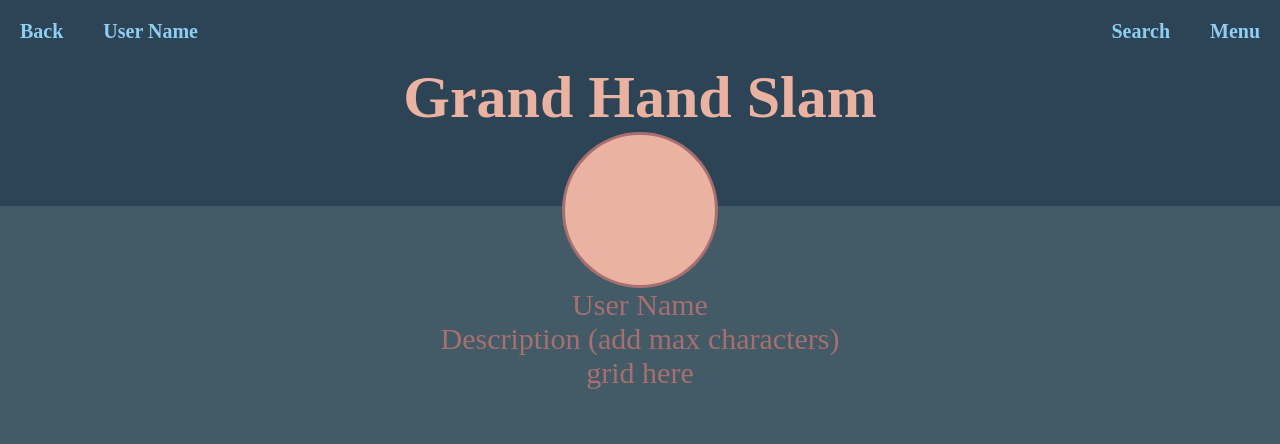
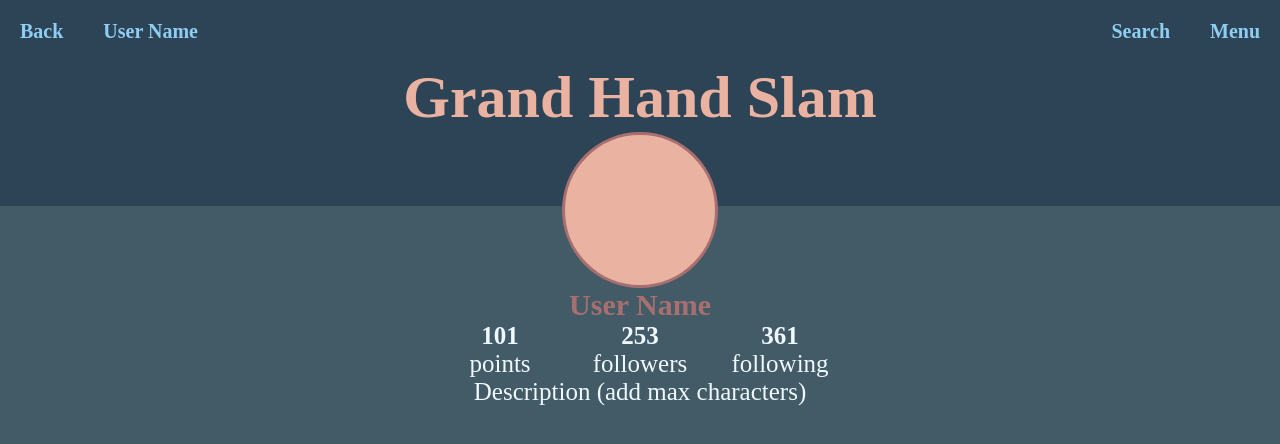
Before and after one commit to Reigningeddie/Grand_Hand_Slam, a React (Create React App) app: page / in a window 1280 px wide. Shown: the top 444 px of the page. Built offline with nearby package versions, Linux system fonts and the light colour scheme.

Commit message:
added grid to home component

```diff
--- a/src/components/home.jsx
+++ b/src/components/home.jsx
@@ -5,9 +5,16 @@ export default function Home() {
     <main className={css.body}>
       <h1 className={css.title}>Grand Hand Slam</h1>
       <p className={css.pic}></p>
-      <p className={css.name}>User Name</p>
+      <h4 className={css.name}>User Name</h4>
+      <p className={css.grid}>
+        <span className={`${css.gSum} ${css.items}`}>101</span>
+        <span className={`${css.gSum} ${css.items}`}>253</span>
+        <span className={`${css.gSum} ${css.items}`}>361</span>
+        <span className={`${css.gName} ${css.items}`}>points</span>
+        <span className={`${css.gName} ${css.items}`}>followers</span>
+        <span className={`${css.gName} ${css.items}`}>following</span>
+      </p>
       <p className={css.dez}>Description (add max characters)</p>
-      <p className={css.grid}>grid here</p>
     </main>
   )
 }
--- a/src/components/home.module.css
+++ b/src/components/home.module.css
@@ -5,7 +5,6 @@
 
 body {
   background-color: #435b66;
-  color: #93b1a6;
 }
 
 .title  {
@@ -20,6 +19,29 @@ body {
   border-radius: 50%;
 }
 
+.dez {
+  color: aliceblue;
+  font-size: 25px;
+}
+
+.grid {
+  color: aliceblue;
+  display: grid;
+  grid-template-columns: repeat(3, 140px);
+  font-size: 25px;
+}
+
+.items {
+  display: flex;
+  align-items: center;
+  justify-content: center;
+}
+
+.gSum {
+  font-weight: bold;
+}
+
+
 .body {
   display: flex;
   flex-direction: column;
```
